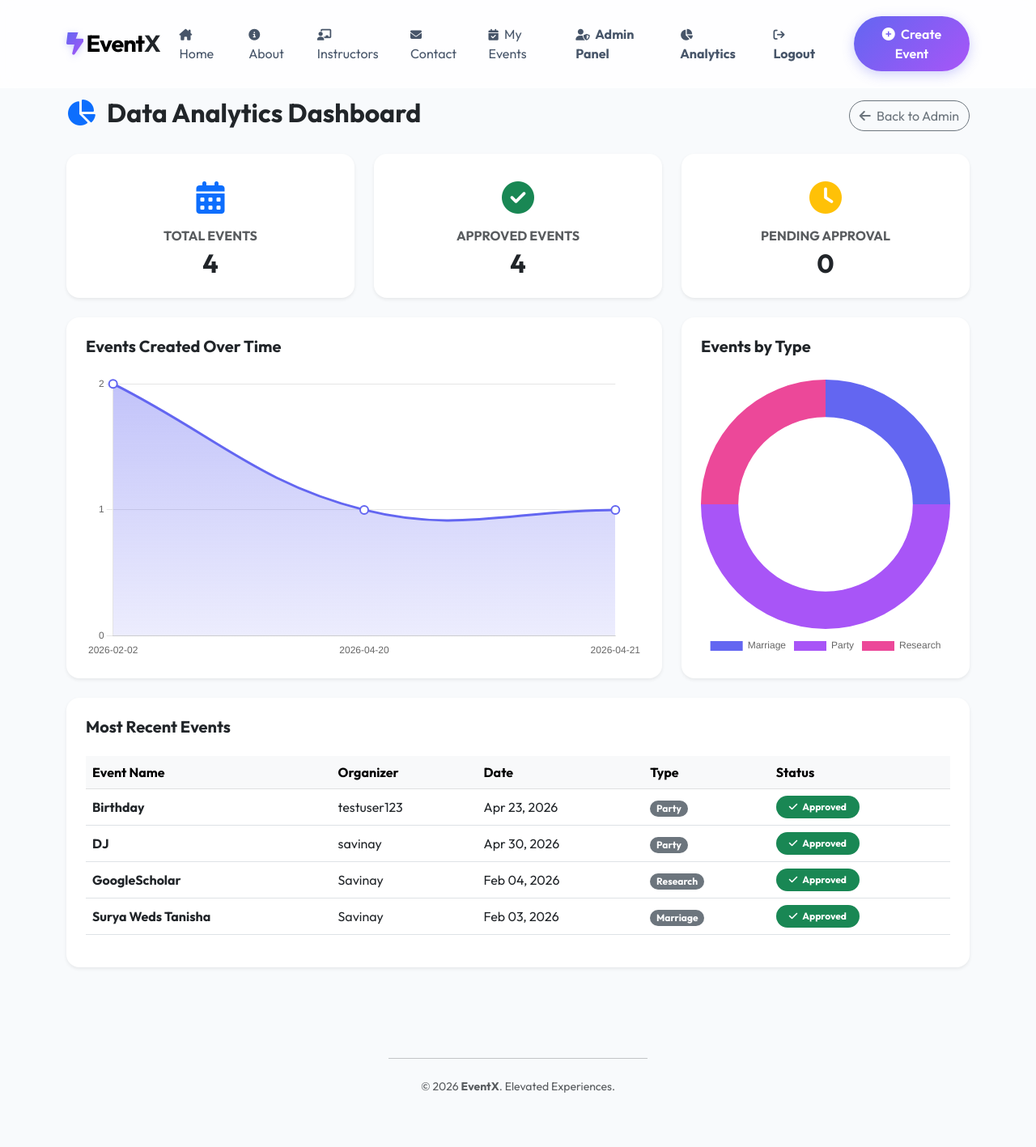
After one commit to SavinayKnair/EventX, a Django app: page /analytics/ in a window 1280 px wide. The commit adds this page. Shown: the whole page at 81% size. Run offline with Django 4.2, Linux system fonts and the light colour scheme; a user stored in the database is signed in; data comes from the database, SQL or seed files in the repository; both versions use the stored data as it was after the commit.

Commit message:
Update project files from Antigravity

```diff
--- a/events/urls.py
+++ b/events/urls.py
@@ -14,4 +14,10 @@ urlpatterns = [
     path('featured/<int:event_id>/', views.toggle_featured, name='toggle_featured'),
     path('edit-admin/<int:event_id>/', views.edit_event_admin, name='edit_event_admin'),
     path('delete-admin/<int:event_id>/', views.delete_event_admin, name='delete_event_admin'),
+    path('analytics/', views.analytics_dashboard, name='analytics_dashboard'),
+
+    # Auth Routes
+    path('login/', views.login_user, name='login'),
+    path('logout/', views.logout_user, name='logout'),
+    path('register/', views.register_user, name='register'),
 ]
--- a/events/views.py
+++ b/events/views.py
@@ -1,6 +1,11 @@
 from django.shortcuts import render, redirect, get_object_or_404
 from django.contrib.auth.decorators import login_required
 from django.contrib.admin.views.decorators import staff_member_required
+from django.contrib.auth import login, logout, authenticate
+from django.contrib.auth.forms import AuthenticationForm, UserCreationForm
+from django.contrib import messages
+from django.db.models import Count
+import json
 from .models import Event
 from .forms import EventForm
 
@@ -85,3 +90,84 @@ def delete_event_admin(request, event_id):
         event = get_object_or_404(Event, id=event_id)
         event.delete()
     return redirect('admin_dashboard')
+
+@staff_member_required
+def analytics_dashboard(request):
+    total_events = Event.objects.count()
+    approved_events = Event.objects.filter(is_approved=True).count()
+    pending_events = Event.objects.filter(is_approved=False).count()
+
+    # Event types distribution
+    event_types_data = Event.objects.values('event_type').annotate(count=Count('id'))
+    types_labels = [item['event_type'] for item in event_types_data]
+    types_values = [item['count'] for item in event_types_data]
+
+    # Events over time (by month/date)
+    # Grouping by event_date (or created_at)
+    # For simplicity, we can format the date to string in python to group them
+    events = Event.objects.all().order_by('created_at')
+    date_counts = {}
+    for event in events:
+        date_str = event.created_at.strftime('%Y-%m-%d')
+        date_counts[date_str] = date_counts.get(date_str, 0) + 1
+
+    dates_labels = list(date_counts.keys())
+    dates_values = list(date_counts.values())
+
+    latest_events = Event.objects.all().order_by('-created_at')[:10]
+
+    context = {
+        'total_events': total_events,
+        'approved_events': approved_events,
+        'pending_events': pending_events,
+        'types_labels_json': json.dumps(types_labels),
+        'types_values_json': json.dumps(types_values),
+        'dates_labels_json': json.dumps(dates_labels),
+        'dates_values_json': json.dumps(dates_values),
+        'latest_events': latest_events,
+    }
+    return render(request, 'analytics_dashboard.html', context)
+
+# --- AUTHENTICATION VIEWS ---
+
+def login_user(request):
+    if request.user.is_authenticated:
+        return redirect('home')
+
+    if request.method == 'POST':
+        form = AuthenticationForm(request, data=request.POST)
+        if form.is_valid():
+            user = form.get_user()
+            login(request, user)
+            messages.success(request, f"Welcome back, {user.username}!")
+            return redirect('home')
+        else:
+            messages.error(request, "Invalid username or password.")
+    else:
+        form = AuthenticationForm()
+
+    return render(request, 'auth_login.html', {'form': form})
+
+def logout_user(request):
+    logout(request)
+    messages.info(request, "You have successfully logged out.")
+    return redirect('home')
+
+def register_user(request):
+    if request.user.is_authenticated:
+        return redirect('home')
+
+    if request.method == 'POST':
+        form = UserCreationForm(request.POST)
+        if form.is_valid():
+            user = form.save()
+            # auto-login after creation
+            login(request, user)
+            messages.success(request, f"Account created successfully! Welcome, {user.username}!")
+            return redirect('home')
+        else:
+            messages.error(request, "Please correct the errors below.")
+    else:
+        form = UserCreationForm()
+
+    return render(request, 'auth_register.html', {'form': form})
--- /dev/null
+++ b/templates/analytics_dashboard.html
@@ -0,0 +1,200 @@
+{% extends 'base.html' %}
+{% load static %}
+
+{% block content %}
+<div class="d-flex justify-content-between align-items-center mb-4">
+    <h2 class="fw-bold"><i class="fa-solid fa-chart-pie me-2 text-primary"></i> Data Analytics Dashboard</h2>
+    <a href="{% url 'admin_dashboard' %}" class="btn btn-outline-secondary rounded-pill">
+        <i class="fa-solid fa-arrow-left me-1"></i> Back to Admin
+    </a>
+</div>
+
+<!-- KPI Cards -->
+<div class="row g-4 mb-4">
+    <div class="col-md-4">
+        <div class="card border-0 shadow-sm rounded-4 h-100">
+            <div class="card-body text-center p-4">
+                <div class="text-primary fs-1 mb-2">
+                    <i class="fa-solid fa-calendar-days"></i>
+                </div>
+                <h6 class="text-muted text-uppercase fw-bold mb-1">Total Events</h6>
+                <h2 class="fw-bold mb-0">{{ total_events }}</h2>
+            </div>
+        </div>
+    </div>
+    <div class="col-md-4">
+        <div class="card border-0 shadow-sm rounded-4 h-100">
+            <div class="card-body text-center p-4">
+                <div class="text-success fs-1 mb-2">
+                    <i class="fa-solid fa-circle-check"></i>
+                </div>
+                <h6 class="text-muted text-uppercase fw-bold mb-1">Approved Events</h6>
+                <h2 class="fw-bold mb-0">{{ approved_events }}</h2>
+            </div>
+        </div>
+    </div>
+    <div class="col-md-4">
+        <div class="card border-0 shadow-sm rounded-4 h-100">
+            <div class="card-body text-center p-4">
+                <div class="text-warning fs-1 mb-2">
+                    <i class="fa-solid fa-clock"></i>
+                </div>
+                <h6 class="text-muted text-uppercase fw-bold mb-1">Pending Approval</h6>
+                <h2 class="fw-bold mb-0">{{ pending_events }}</h2>
+            </div>
+        </div>
+    </div>
+</div>
+
+<!-- Charts Section -->
+<div class="row g-4 mb-4">
+    <!-- Line Chart: Events Over Time -->
+    <div class="col-lg-8">
+        <div class="card border-0 shadow-sm rounded-4 h-100">
+            <div class="card-body p-4">
+                <h5 class="fw-bold mb-4">Events Created Over Time</h5>
+                <canvas id="eventsTimelineChart" style="max-height: 350px;"></canvas>
+            </div>
+        </div>
+    </div>
+
+    <!-- Doughnut Chart: Events by Type -->
+    <div class="col-lg-4">
+        <div class="card border-0 shadow-sm rounded-4 h-100">
+            <div class="card-body p-4">
+                <h5 class="fw-bold mb-4">Events by Type</h5>
+                <canvas id="eventTypesChart" style="max-height: 350px;"></canvas>
+            </div>
+        </div>
+    </div>
+</div>
+
+<!-- Recent Events Table -->
+<div class="card border-0 shadow-sm rounded-4 mb-5">
+    <div class="card-body p-4">
+        <h5 class="fw-bold mb-4">Most Recent Events</h5>
+        <div class="table-responsive">
+            <table class="table table-hover align-middle">
+                <thead class="table-light">
+                    <tr>
+                        <th>Event Name</th>
+                        <th>Organizer</th>
+                        <th>Date</th>
+                        <th>Type</th>
+                        <th>Status</th>
+                    </tr>
+                </thead>
+                <tbody>
+                    {% for event in latest_events %}
+                    <tr>
+                        <td class="fw-bold">{{ event.event_name }}</td>
+                        <td>{{ event.user.username }}</td>
+                        <td>{{ event.event_date|date:"M d, Y" }}</td>
+                        <td><span class="badge bg-secondary rounded-pill">{{ event.event_type }}</span></td>
+                        <td>
+                            {% if event.is_approved %}
+                                <span class="badge bg-success rounded-pill px-3 py-2"><i class="fa-solid fa-check me-1"></i> Approved</span>
+                            {% else %}
+                                <span class="badge bg-warning text-dark rounded-pill px-3 py-2"><i class="fa-solid fa-clock me-1"></i> Pending</span>
+                            {% endif %}
+                        </td>
+                    </tr>
+                    {% empty %}
+                    <tr>
+                        <td colspan="5" class="text-center text-muted py-4">No events found.</td>
+                    </tr>
+                    {% endfor %}
+                </tbody>
+            </table>
+        </div>
+    </div>
+</div>
+
+<!-- Chart.js Setup -->
+<script src="https://cdn.jsdelivr.net/npm/chart.js"></script>
+<script>
+    // Data passed from Django view
+    const typesLabels = JSON.parse('{{ types_labels_json|safe }}');
+    const typesValues = JSON.parse('{{ types_values_json|safe }}');
+
+    const datesLabels = JSON.parse('{{ dates_labels_json|safe }}');
+    const datesValues = JSON.parse('{{ dates_values_json|safe }}');
+
+    // 1. Doughnut Chart for Event Types
+    const ctxTypes = document.getElementById('eventTypesChart').getContext('2d');
+    new Chart(ctxTypes, {
+        type: 'doughnut',
+        data: {
+            labels: typesLabels,
+            datasets: [{
+                data: typesValues,
+                backgroundColor: [
+                    '#6366f1', '#a855f7', '#ec4899', '#f43f5e', '#facc15', '#22c55e', '#0ea5e9'
+                ],
+                borderWidth: 0,
+                hoverOffset: 10
+            }]
+        },
+        options: {
+            responsive: true,
+            maintainAspectRatio: false,
+            plugins: {
+                legend: { position: 'bottom' }
+            },
+            cutout: '70%'
+        }
+    });
+
+    // 2. Line Chart for Events Over Time
+    const ctxTimeline = document.getElementById('eventsTimelineChart').getContext('2d');
+
+    // Create a gradient for the line chart fill
+    const gradientFill = ctxTimeline.createLinearGradient(0, 0, 0, 400);
+    gradientFill.addColorStop(0, 'rgba(99, 102, 241, 0.4)');
+    gradientFill.addColorStop(1, 'rgba(99, 102, 241, 0.05)');
+
+    new Chart(ctxTimeline, {
+        type: 'line',
+        data: {
+            labels: datesLabels,
+            datasets: [{
+                label: 'Events Created',
+                data: datesValues,
+                borderColor: '#6366f1',
+                backgroundColor: gradientFill,
+                borderWidth: 3,
+                pointBackgroundColor: '#fff',
+                pointBorderColor: '#6366f1',
+                pointBorderWidth: 2,
+                pointRadius: 5,
+                pointHoverRadius: 7,
+                fill: true,
+                tension: 0.4 // curve
+            }]
+        },
+        options: {
+            responsive: true,
+            maintainAspectRatio: false,
+            plugins: {
+                legend: { display: false } // Hide legend for single dataset
+            },
+            scales: {
+                y: {
+                    beginAtZero: true,
+                    ticks: {
+                        stepSize: 1
+                    },
+                    grid: {
+                        borderDash: [5, 5]
+                    }
+                },
+                x: {
+                    grid: {
+                        display: false
+                    }
+                }
+            }
+        }
+    });
+</script>
+{% endblock %}
--- a/templates/base.html
+++ b/templates/base.html
@@ -86,6 +86,20 @@
         }
 
         .main-content { margin-top: 120px; }
+
+        html {
+            scroll-behavior: smooth;
+            scroll-padding-top: 100px;
+        }
+
+        /* Mobile Scrollable Navbar Collapse */
+        @media (max-width: 991.98px) {
+            .navbar-collapse {
+                max-height: 75vh;
+                overflow-y: auto;
+                padding-bottom: 20px;
+            }
+        }
     </style>
 </head>
 <body>
@@ -106,22 +120,56 @@
                         <a class="nav-link" href="/"><i class="fa-solid fa-house-chimney small me-1"></i> Home</a>
                     </li>
                     <li class="nav-item">
-                        <a class="nav-link" href="/my-events/"><i class="fa-solid fa-calendar-check small me-1"></i> My Events</a>
+                        <a class="nav-link" href="/#about"><i class="fa-solid fa-circle-info small me-1"></i> About</a>
+                    </li>
+                    <li class="nav-item">
+                        <a class="nav-link" href="/#instructors"><i class="fa-solid fa-chalkboard-user small me-1"></i> Instructors</a>
+                    </li>
+                    <li class="nav-item">
+                        <a class="nav-link" href="/#contact"><i class="fa-solid fa-envelope small me-1"></i> Contact</a>
+                    </li>
+
+                    {% if user.is_authenticated %}
+                        <li class="nav-item">
+                            <a class="nav-link" href="{% url 'my_events' %}"><i class="fa-solid fa-calendar-check small me-1"></i> My Events</a>
                         </li>
 
                         {% if user.is_staff %}
                         <li class="nav-item">
                             <a class="nav-link fw-bold text-primary" href="{% url 'admin_dashboard' %}">
-                            <i class="fa-solid fa-chart-line small me-1"></i> Admin Panel
+                                <i class="fa-solid fa-user-shield small me-1"></i> Admin Panel
+                            </a>
+                        </li>
+                        <li class="nav-item">
+                            <a class="nav-link fw-bold text-info" href="{% url 'analytics_dashboard' %}">
+                                <i class="fa-solid fa-chart-pie small me-1"></i> Analytics
                             </a>
                         </li>
                         {% endif %}
+
+                        <li class="nav-item ms-lg-2">
+                            <a class="nav-link text-danger fw-bold" href="{% url 'logout' %}">
+                                <i class="fa-solid fa-arrow-right-from-bracket small me-1"></i> Logout
+                            </a>
+                        </li>
 
                         <li class="nav-item ms-lg-3">
                             <a class="btn btn-premium" href="/add/">
                                 <i class="fa-solid fa-circle-plus me-1"></i> Create Event
                             </a>
                         </li>
+                    {% else %}
+                        <li class="nav-item ms-lg-2">
+                            <a class="nav-link fw-bold" href="{% url 'login' %}">
+                                <i class="fa-solid fa-arrow-right-to-bracket small me-1"></i> Sign In
+                            </a>
+                        </li>
+                        <li class="nav-item ms-lg-3">
+                            <a class="btn btn-premium" href="{% url 'register' %}">
+                                <i class="fa-solid fa-user-plus me-1"></i> Register
+                            </a>
+                        </li>
+                    {% endif %}
                 </ul>
             </div>
         </div>
@@ -149,6 +197,22 @@
                 nav.classList.remove('scrolled');
             }
         });
+
+        // Auto-close collapse on mobile when a nav-link is clicked
+        document.addEventListener('DOMContentLoaded', function() {
+            const navLinks = document.querySelectorAll('.nav-link, .btn-premium');
+            const menuToggle = document.getElementById('navbarNav');
+            if (menuToggle) {
+                const bsCollapse = new bootstrap.Collapse(menuToggle, { toggle: false });
+                navLinks.forEach((l) => {
+                    l.addEventListener('click', () => {
+                        if (window.innerWidth < 992 && menuToggle.classList.contains('show')) {
+                            bsCollapse.hide();
+                        }
+                    });
+                });
+            }
+        });
     </script>
 </body>
 </html>
```
Also changed, not shown: templates/auth_login.html (added, +47 -0 lines), templates/auth_register.html (added, +73 -0 lines), db.sqlite3, 3 other files. Lines whose indentation alone changed are shown as unchanged.
